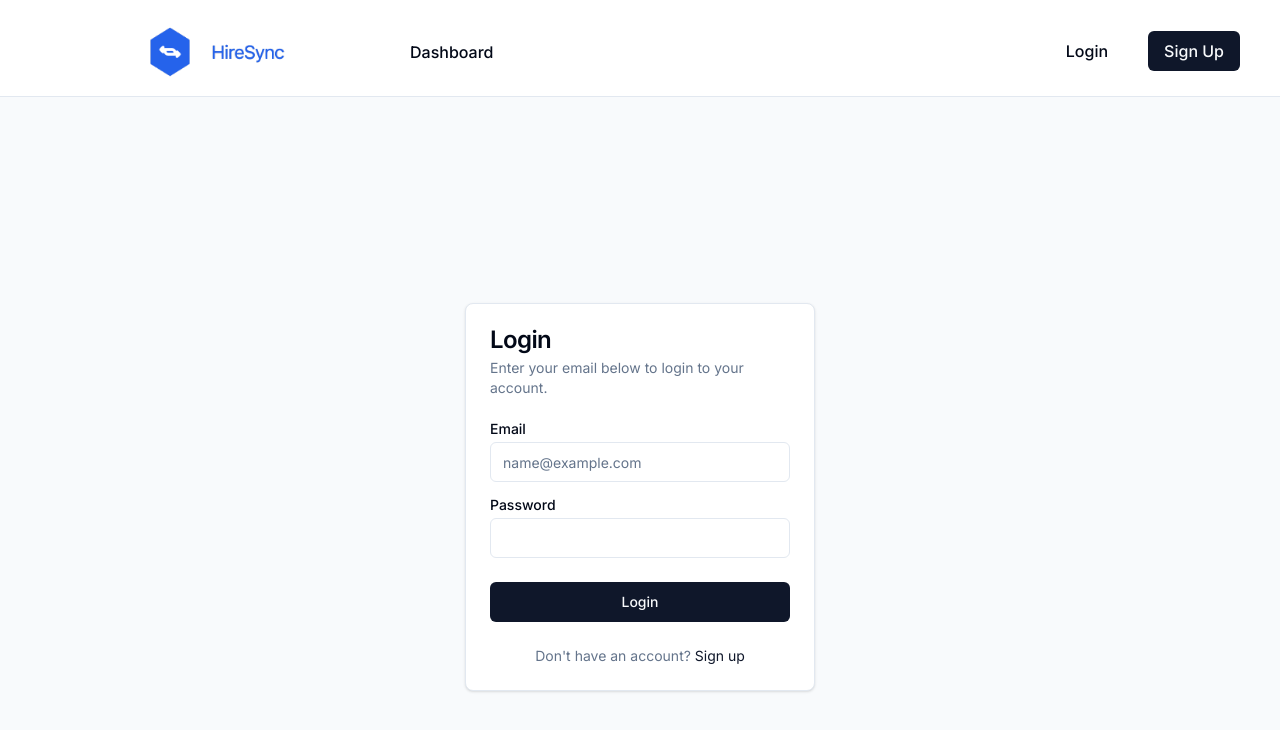
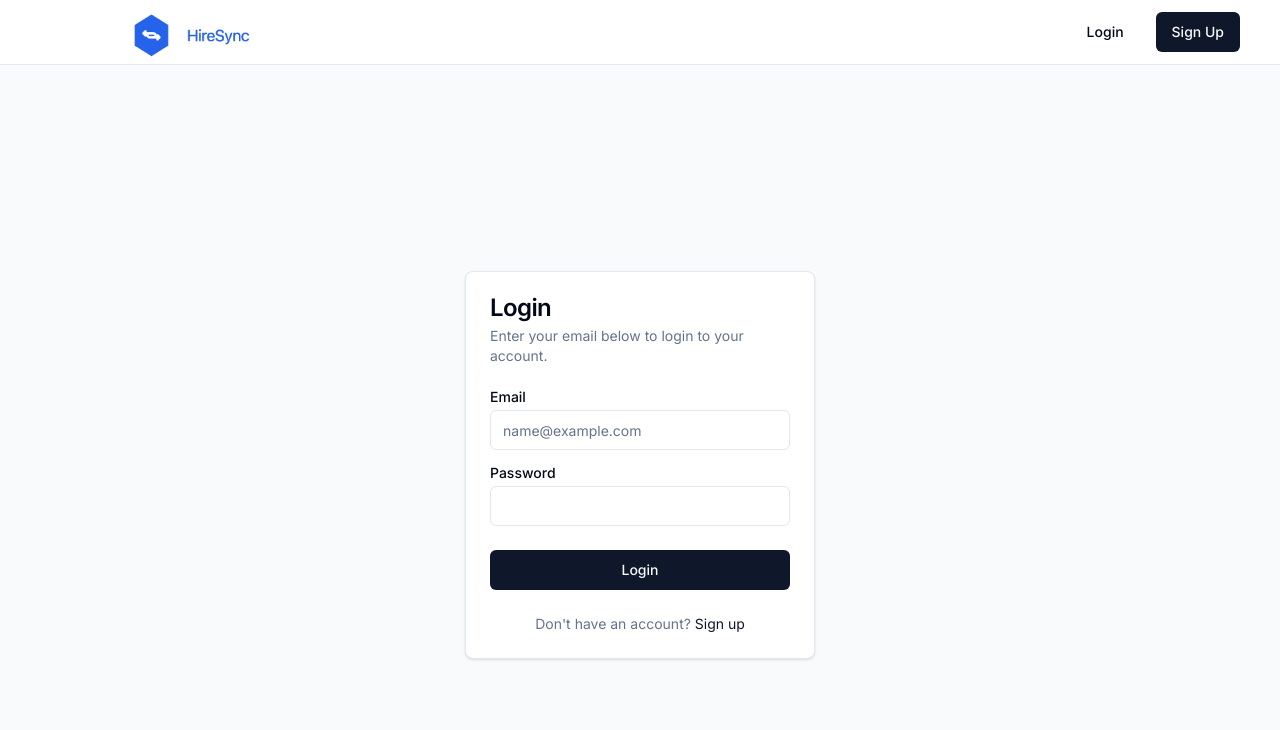
Before and after one commit to shrsijan/HireSync, a Next.js app in the folder frontend/: page /login in a window 1280 px wide. Shown: the top 730 px of the page. Built offline with nearby package versions, Linux system fonts and the light colour scheme; no server answers.

Commit message:
fix: login

```diff
--- a/frontend/app/login/page.tsx
+++ b/frontend/app/login/page.tsx
@@ -1,8 +1,8 @@
 "use client"
 
-import { useState } from "react"
+import { useState, useEffect } from "react"
 import Link from "next/link"
-import { signIn } from "next-auth/react"
+import { signIn, useSession } from "next-auth/react"
 import { useRouter } from "next/navigation"
 import { Button } from "@/components/ui/button"
 import { Input } from "@/components/ui/input"
@@ -11,9 +11,16 @@ import { Card, CardContent, CardDescription, CardFooter, CardHeader, CardTitle }
 
 export default function LoginPage() {
     const router = useRouter()
+    const { data: session } = useSession()
     const [email, setEmail] = useState("")
     const [password, setPassword] = useState("")
     const [error, setError] = useState("")
+
+    useEffect(() => {
+        if (session) {
+            router.push("/dashboard")
+        }
+    }, [session, router])
 
     const handleSubmit = async (e: React.FormEvent) => {
         e.preventDefault()
@@ -28,6 +35,7 @@ export default function LoginPage() {
         if (result?.error) {
             setError("Invalid email or password")
         } else {
+            router.refresh()
             router.push("/dashboard")
         }
     }
--- a/frontend/app/signup/signup-form.tsx
+++ b/frontend/app/signup/signup-form.tsx
@@ -66,6 +66,7 @@ export default function SignupForm() {
                     // Fallback to login page if auto-login fails
                     router.push("/login")
                 } else {
+                    router.refresh()
                     router.push("/dashboard")
                 }
             } else {
--- a/frontend/components/navbar.tsx
+++ b/frontend/components/navbar.tsx
@@ -1,73 +1,55 @@
-// components/navbar.tsx
 "use client"
 
 import Link from "next/link"
 import Image from "next/image"
 import { useSession, signOut } from "next-auth/react"
 import { Button } from "@/components/ui/button"
+import Logo from "@/public/logo.svg";
 
 export function Navbar() {
-  const { data: session, status } = useSession()
+    const { data: session } = useSession()
 
     return (
         <nav className="border-b">
-      <div className="container mx-auto flex h-24 items-center px-10">
-
-        {/* Logo (left) */}
-        <Link
-          href="/"
-          className="mr-4 flex items-center"
-          aria-label="Hiresync home"
-        >
-          <Image
-            src="/logo.svg"
-            alt="Hiresync"
-            width={350}
-            height={150}
-            priority
-          />
+            <div className="flex h-16 items-center px-10 container mx-auto">
+                <Link href="/" className="mr-6">
+                    <Image src={Logo} alt="Logo" width={300} height={300} />
                 </Link>
 
-        {/* Dashboard (closer + smaller + moved down) */}
+                {session && (
+                    <div className="flex items-center space-x-4 lg:space-x-6 mx-6">
                         <Link
                             href="/dashboard"
-          className="text-base font-medium hover:underline ml-1 mt-2"
+                            className="text-sm font-medium transition-colors hover:text-primary"
                         >
                         Dashboard
                         </Link>
-
-        {/* Right side (Login / Logout) */}
-        <div className="ml-auto flex items-center space-x-6">
-          {status === "loading" ? (
-            <div className="h-9 w-32" />
-          ) : session ? (
+                    </div>
+                )}
+                <div className="ml-auto flex items-center space-x-4">
+                    {session ? (
                         <Button
                             variant="ghost"
-              className="text-lg font-bold mt-1.5"
                             onClick={() => signOut({ callbackUrl: "/" })}
+                            className="text-sm font-medium"
                         >
                             Logout
                         </Button>
                     ) : (
                         <>
-              <Button
-                asChild
-                variant="ghost"
-                className="text-base font-medium mt-1.5"
-              >
-                <Link href="/login">Login</Link>
+                            <Link href="/login">
+                                <Button variant="ghost" className="text-sm font-medium">
+                                    Login
                                 </Button>
-
-              <Button
-                asChild
-                className="text-base font-medium mt-1.5"
-              >
-                <Link href="/signup">Sign Up</Link>
+                            </Link>
+                            <Link href="/signup">
+                                <Button className="text-sm font-medium">
+                                    Sign Up
                                 </Button>
+                            </Link>
                         </>
                     )}
                 </div>
-
             </div>
         </nav>
     )
```
Also changed, not shown: 1 other file (tests, documents, lock files or other folders). Lines whose indentation alone changed are shown as unchanged.
